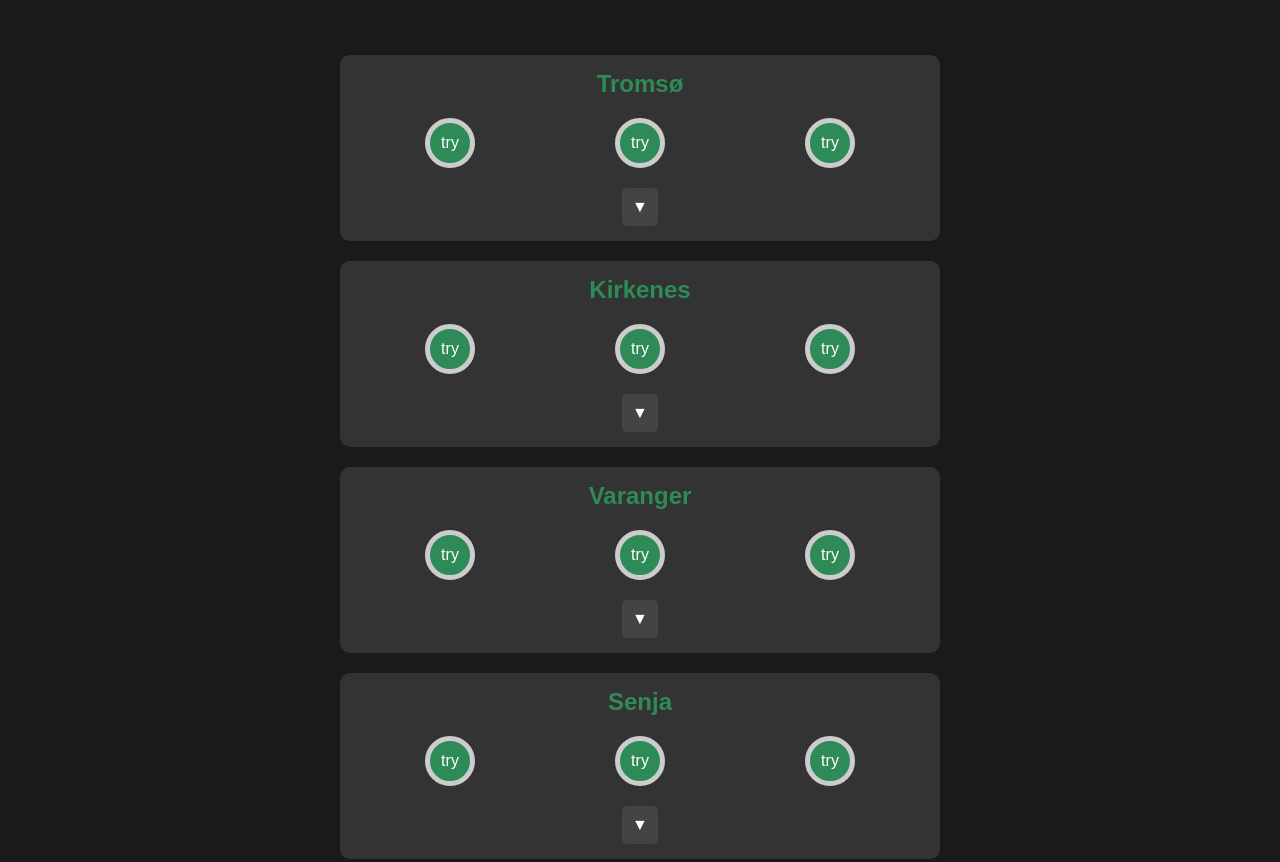
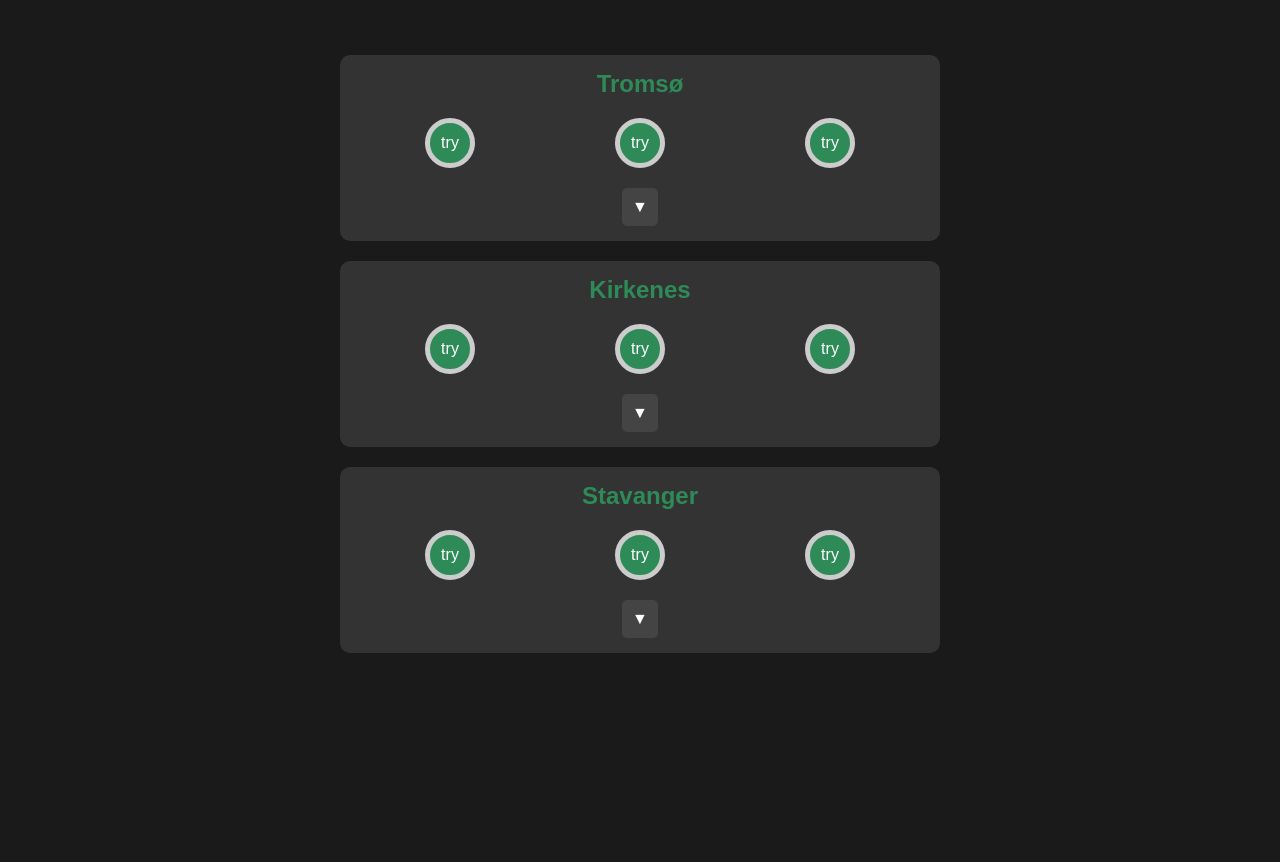
Before and after one commit to OleM-Kodehode4/ole-ang, a plain HTML site: page index.html in a window 1280 px wide. Shown: the part 363-1225 px from the top of the page. After the commit the page ends 1036 px from the top, so only its background shows below. Drawn offline with Linux system fonts and the light colour scheme.

Commit message:
script.js & styles.css
Lagt til søkefunksjonalitet sammens med at 3 byer vil vises i en tilfeldig rekkefølge når siden loades. Har lagt inn litt flere byer, har også fårr dropdown menyen til å fungere på byene.

```diff
--- a/script.js
+++ b/script.js
@@ -58,9 +58,10 @@ document.addEventListener("DOMContentLoaded", function () {
   const destinationContainer = document.createElement("div");
 
   // Funksjon for å lage en destinasjon
-  function createDestination(cityName) {
+  function createDestination(cityName, cityImage, cityDescription) {
     const destination = document.createElement("div");
     destination.classList.add("destination");
+    destination.setAttribute("data-city", cityName.toLowerCase()); // Legger til en data-attributt for lettere filtrering
 
     const txtColor = document.createElement("span");
     txtColor.classList.add("txt-color");
@@ -81,17 +82,132 @@ document.addEventListener("DOMContentLoaded", function () {
 
     const dropdownButton = document.createElement("button");
     dropdownButton.classList.add("dropdown");
-    dropdownButton.innerHTML = "&#9660;";
+    dropdownButton.innerHTML = "&#9660;"; // Dropdown-pil
+
+    // Skjult informasjon som vises når dropdown-knappen trykkes
+    const cityInfo = document.createElement("div");
+    cityInfo.classList.add("city-info");
+    cityInfo.style.display = "none"; // Skjult som standard
+
+    // Opprette en container for bildet og beskrivelsen
+    const cityContent = document.createElement("div");
+    cityContent.classList.add("city-content");
+
+    const cityImageElement = document.createElement("img");
+    cityImageElement.src = cityImage;
+    cityImageElement.alt = `${cityName} Image`;
+    cityImageElement.classList.add("city-image");
+
+    const cityDescriptionElement = document.createElement("p");
+    cityDescriptionElement.textContent = cityDescription;
+
+    cityContent.appendChild(cityImageElement);
+    cityContent.appendChild(cityDescriptionElement);
+
+    cityInfo.appendChild(cityContent);
+
+    // Når dropdown-knappen trykkes, vis eller skjul informasjonen
+    dropdownButton.addEventListener("click", function () {
+      if (cityInfo.style.display === "none") {
+        cityInfo.style.display = "block";
+      } else {
+        cityInfo.style.display = "none";
+      }
+    });
 
     destination.appendChild(txtColor);
     destination.appendChild(progressContainer);
     destination.appendChild(dropdownButton);
+    destination.appendChild(cityInfo); // Legg til info-boksen etter dropdown-knappen
     destinationContainer.appendChild(destination);
   }
 
-  // Lagde destinasjonene Tromsø, Kirkenes, Varanger, Senja
-  const cities = ["Tromsø", "Kirkenes", "Varanger", "Senja"];
-  cities.forEach((city) => createDestination(city));
+  // Flere byer å velge fra, med bilde og beskrivelse
+  const cities = [
+    {
+      name: "Tromsø",
+      image: "https://example.com/tromso.jpg",
+      description: "Tromsø is known for its stunning Northern Lights.",
+    },
+    {
+      name: "Kirkenes",
+      image: "https://example.com/kirkenes.jpg",
+      description:
+        "Kirkenes is the gateway to the Arctic and famous for the Snowhotel.",
+    },
+    {
+      name: "Varanger",
+      image: "https://example.com/varanger.jpg",
+      description: "Varanger is renowned for its pristine nature and wildlife.",
+    },
+    {
+      name: "Senja",
+      image: "https://example.com/senja.jpg",
+      description: "Senja is an island known for its dramatic landscapes.",
+    },
+    {
+      name: "Oslo",
+      image: "https://example.com/oslo.jpg",
+      description:
+        "Oslo is the capital of Norway, known for its modern architecture.",
+    },
+    {
+      name: "Bergen",
+      image: "https://example.com/bergen.jpg",
+      description: "Bergen is a historic city famous for its fjords.",
+    },
+    {
+      name: "Stavanger",
+      image: "https://example.com/stavanger.jpg",
+      description:
+        "Stavanger is famous for the Preikestolen cliff and oil industry.",
+    },
+    {
+      name: "Trondheim",
+      image: "https://example.com/trondheim.jpg",
+      description:
+        "Trondheim is known for its Viking history and stunning cathedral.",
+    },
+  ];
+
+  // Fisher-Yates shuffle for å randomisere byene
+  function shuffleArray(array) {
+    for (let i = array.length - 1; i > 0; i--) {
+      const j = Math.floor(Math.random() * (i + 1));
+      [array[i], array[j]] = [array[j], array[i]]; // Bytt plass på elementene
+    }
+  }
+
+  // Randomiser listen av byer
+  shuffleArray(cities);
+
+  // Lag destinasjonene for de første 3 randomiserte byene
+  cities.slice(0, 3).forEach((city) => {
+    createDestination(city.name, city.image, city.description);
+  });
 
   body.appendChild(destinationContainer);
+
+  // Søkefunksjon
+  searchButton.addEventListener("click", function () {
+    const searchTerm = cityInput.value.toLowerCase().trim(); // Hent tekst fra input og gjør den til små bokstaver
+
+    const destinations = document.querySelectorAll(".destination");
+    let found = false;
+
+    destinations.forEach(function (destination) {
+      const cityName = destination.getAttribute("data-city");
+
+      if (cityName.includes(searchTerm)) {
+        destination.style.display = "block"; // Vise destinasjonen hvis den matcher søket
+        found = true;
+      } else {
+        destination.style.display = "none"; // Skjule destinasjonen hvis den ikke matcher
+      }
+    });
+
+    if (!found) {
+      alert("No cities found matching your search."); // Hvis ingen byer matcher, vis en melding
+    }
+  });
 });
--- a/styles.css
+++ b/styles.css
@@ -156,3 +156,24 @@ button:hover {
   font-size: 28px;
   margin-bottom: 10px;
 }
+
+.city-info {
+  margin-top: 10px;
+  display: none;
+}
+
+.city-content {
+  display: flex;
+  align-items: center;
+}
+
+.city-image {
+  width: 150px; /* Juster størrelsen på bildet */
+  height: auto;
+  margin-right: 15px; /* Avstand mellom bildet og teksten */
+  border-radius: 8px;
+}
+
+.city-content p {
+  margin: 0;
+}
```
